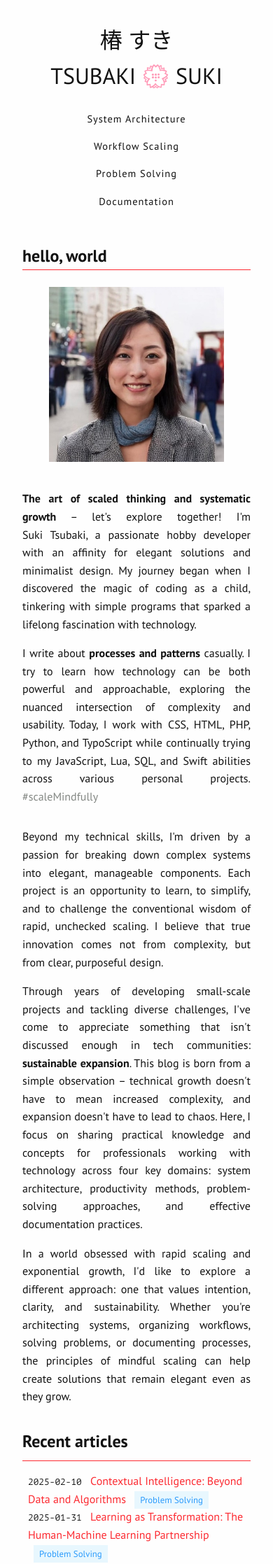
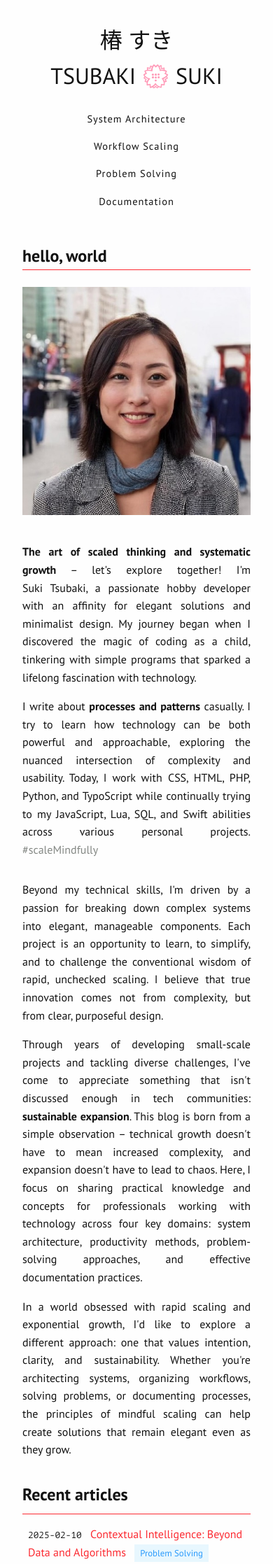
Before and after one commit to sukitsubaki/sukitsubaki.github.io, a Jekyll site: the page built from index.html, in a window 390 px wide. Shown: the top 2235 px of the page at 70% size. Built offline with Jekyll 4.4.1, drawn with Linux system fonts in a browser that asks for light colours.

Commit message:
fix img width

```diff
--- a/assets/css/layouts/home.css
+++ b/assets/css/layouts/home.css
@@ -32,7 +32,7 @@
 }
 
 .intro-container__image img {
-    width: 200px;
+    width: 100%;
     height: auto;
 }
 
@@ -79,7 +79,7 @@
     }
 
     .intro-container__image img {
-        width: 250px;
+        width: 100%;
         height: auto;
         object-fit: cover;
     }
```
